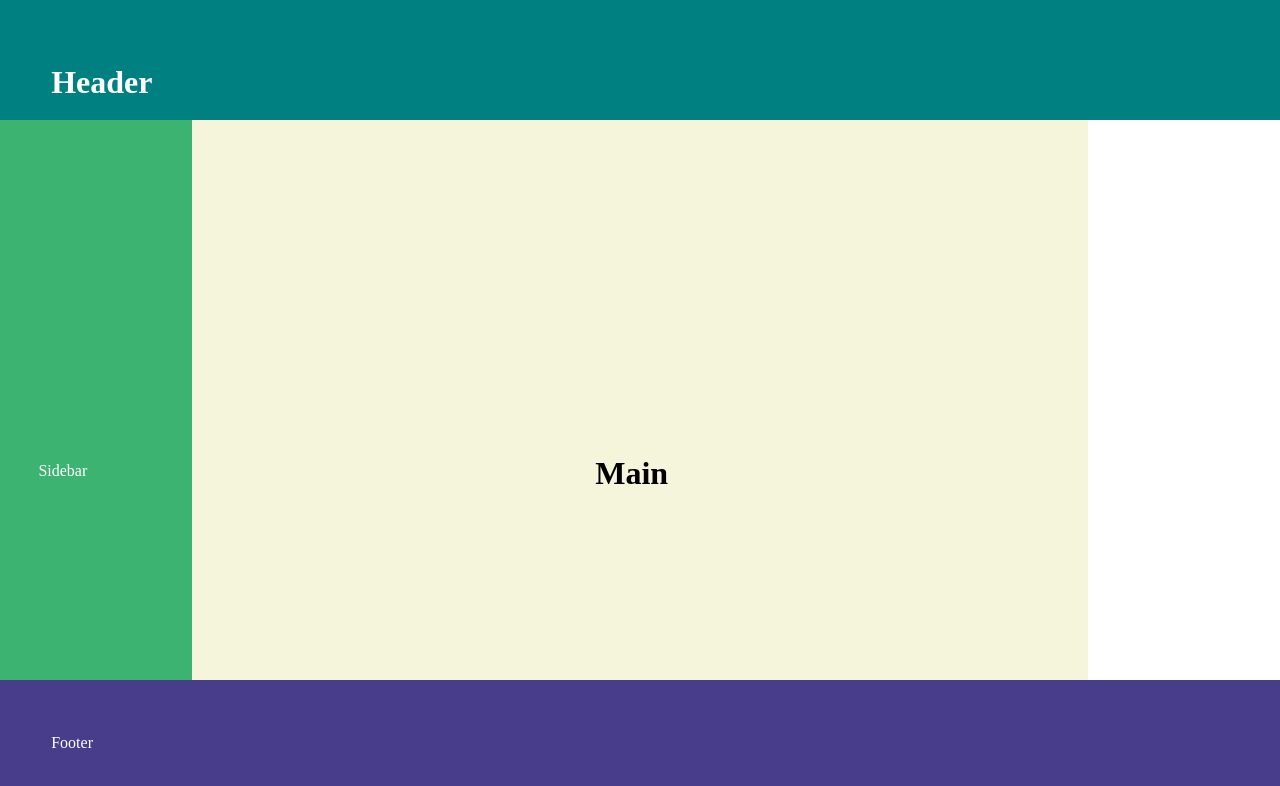
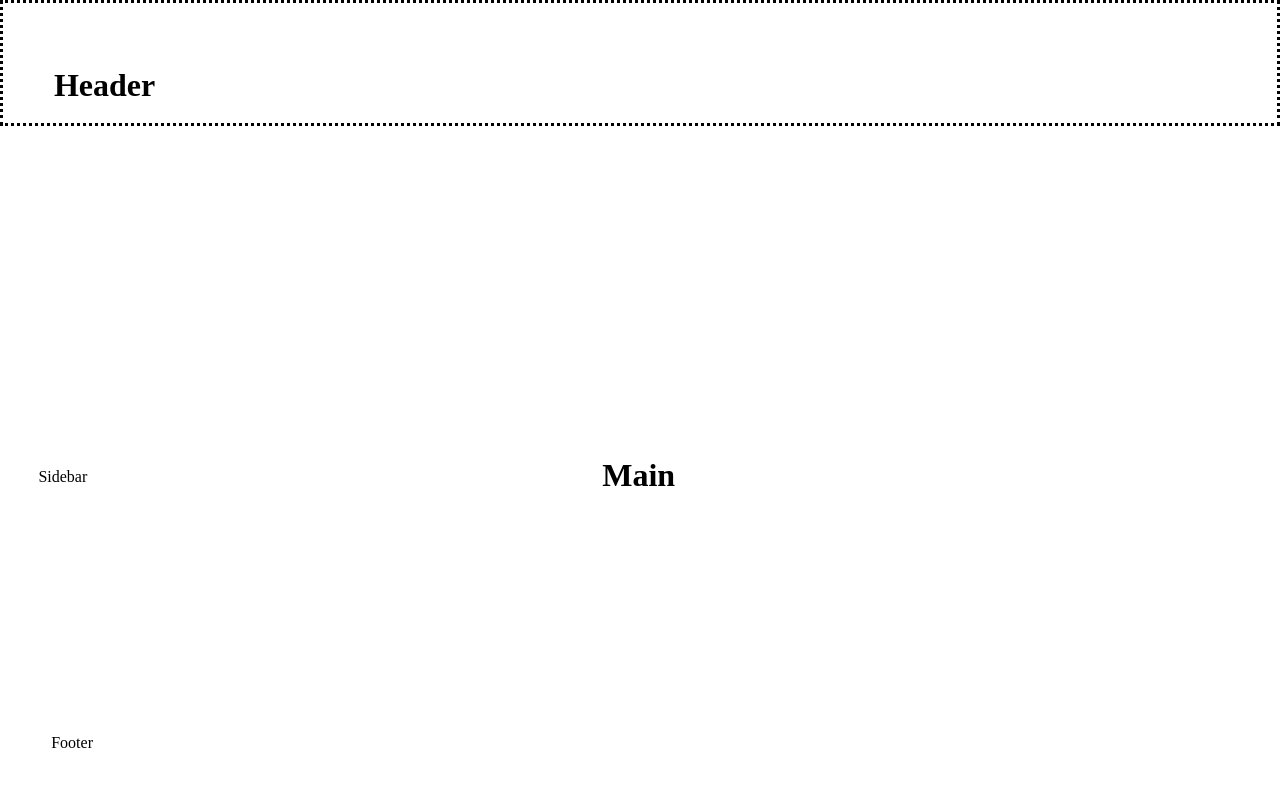
Before and after one commit to SI-Kim/myblog-react, a React (Create React App) app: page / in a window 1280 px wide. Shown: the top 786 px of the page. Built offline with nearby package versions, Linux system fonts and the light colour scheme.

Commit message:
main 수정

```diff
--- a/src/layouts/Footer.js
+++ b/src/layouts/Footer.js
@@ -12,12 +12,14 @@ const Footer = () => {
 
 const useStyle = makeStyles((theme) => ({
   footerBox: {
-    backgroundColor: "#483D8B",
     position: "absolute",
     bottom: "0",
     width: "100%",
     height: "15%",
-    color: "white"
+    color: "black",
+    "&:hover": {
+      border: "dotted"
+    }
   },
   p: {
     paddingLeft: "4%",
--- a/src/layouts/Header.js
+++ b/src/layouts/Header.js
@@ -12,9 +12,11 @@ const Header = () => {
 
 const useStyle = makeStyles((theme) => ({
   headerBox: {
-    backgroundColor: "#008080",
     height: "15%",
-    color: "white"
+    color: "black",
+    "&:hover": {
+      border: "dotted"
+    }
   },
   H1: {
     margin: "0",
--- a/src/layouts/Main.js
+++ b/src/layouts/Main.js
@@ -12,17 +12,16 @@ const Main = () => {
 
 const useStyle = makeStyles((theme) => ({
   mainBox: {
-    backgroundColor: "#F5F5DC",
     height: "70vh",
-    width: "70vw",
+    width: "69vw",
     float: "right",
     marginRight: "15vw",
+    color: "black",
     "&:hover": {
-      border: "dotted 3px"
+      border: "dotted"
     }
   },
   h1: {
-    color: "black",
     paddingTop: "35%",
     paddingLeft: "45%"
   }
--- a/src/layouts/Sidebar.js
+++ b/src/layouts/Sidebar.js
@@ -12,11 +12,13 @@ const Sidebar = () => {
 
 const useStyle = makeStyles((theme) => ({
   sidebarBox: {
-    backgroundColor: "#3CB371",
     width: "15%",
-    color: "white",
+    color: "black",
     height: "70%",
-    float: "left"
+    float: "left",
+    "&:hover": {
+      border: "dotted"
+    }
   },
   p: {
     paddingLeft: "20%",
```
